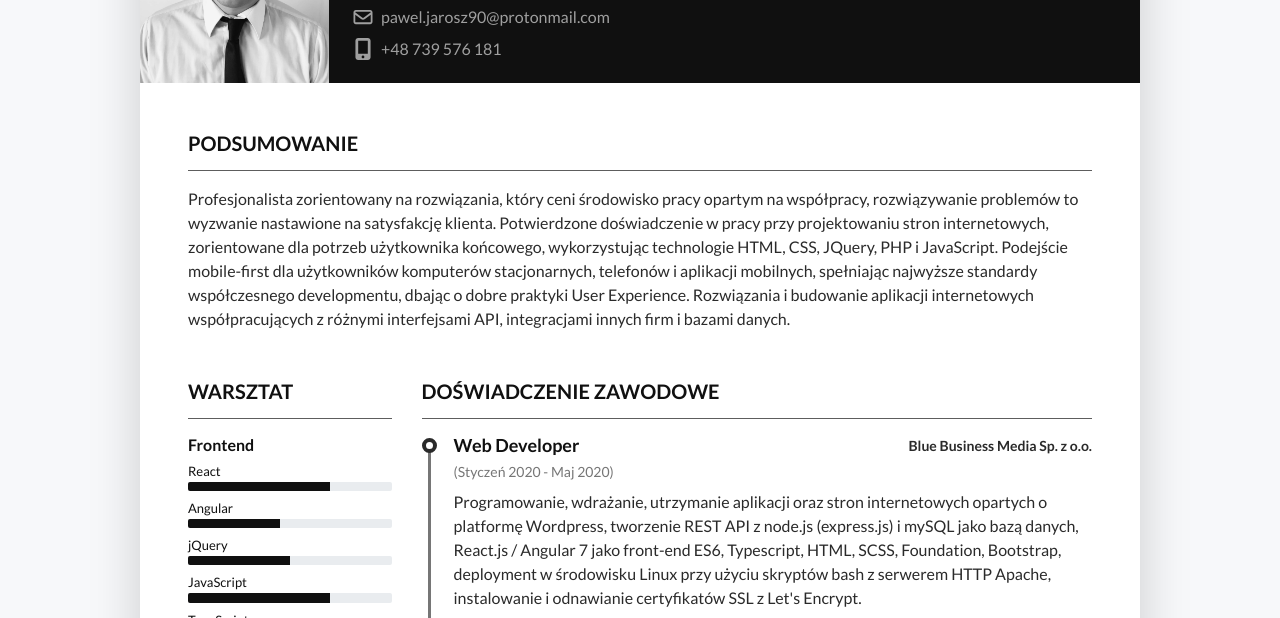
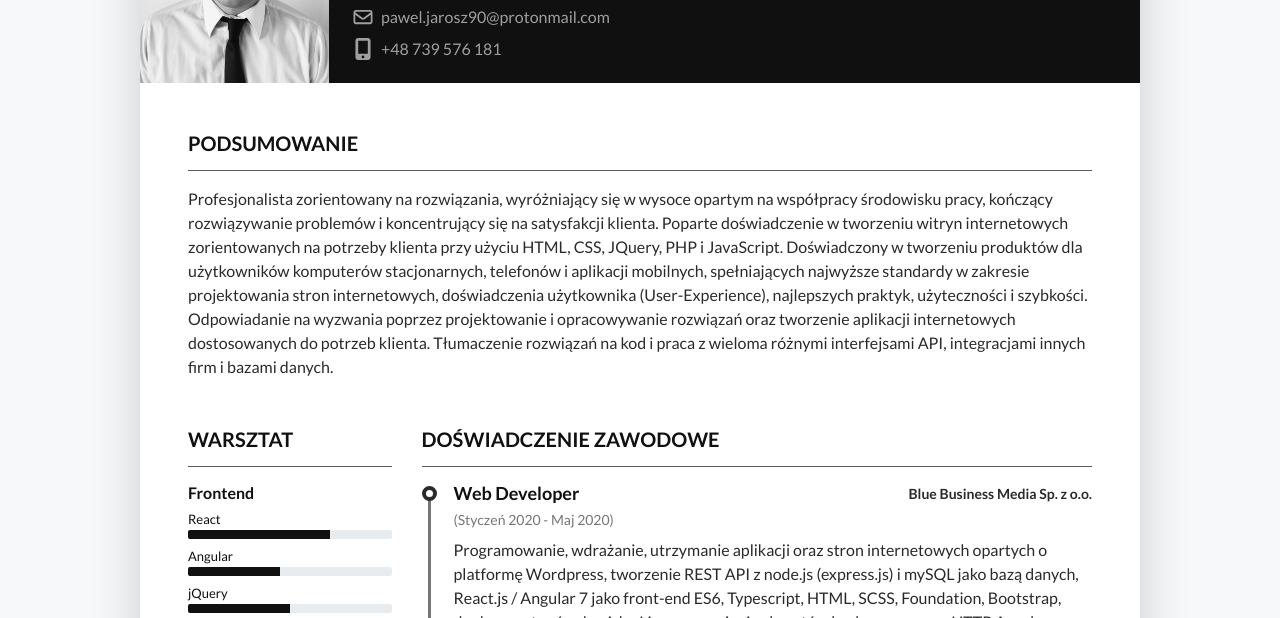
Before and after one commit to Burziszcze/pawel-jarosz-resume.github.io, a website: page pages/index.html in a window 1280 px wide. Shown: the part 167-785 px from the top of the page. Drawn offline with Linux system fonts and the light colour scheme.

Commit message:
polish=lang

```diff
--- a/pages/index.html
+++ b/pages/index.html
@@ -67,10 +67,7 @@
 				<section class="resume-section summary-section mb-5">
 					<h2 class="resume-section-title text-uppercase font-weight-bold pb-3 mb-3">Podsumowanie</h2>
 					<div class="resume-section-content">
-						<p class="mb-0">
-Profesjonalista zorientowany na rozwiązania, który ceni środowisko pracy opartym na współpracy, rozwiązywanie problemów to wyzwanie
-nastawione na satysfakcję klienta. Potwierdzone doświadczenie w pracy przy projektowaniu stron internetowych, zorientowane dla potrzeb użytkownika końcowego, wykorzystując technologie HTML, CSS, JQuery, PHP i JavaScript. Podejście mobile-first dla użytkowników komputerów stacjonarnych, telefonów i aplikacji mobilnych, spełniając najwyższe standardy współczesnego developmentu, dbając o dobre praktyki User Experience. Rozwiązania i budowanie aplikacji internetowych współpracujących z różnymi interfejsami API, integracjami innych firm i bazami danych.
-						</p>
+						<p class="mb-0">Profesjonalista zorientowany na rozwiązania, wyróżniający się w wysoce opartym na współpracy środowisku pracy, kończący rozwiązywanie problemów i koncentrujący się na satysfakcji klienta. Poparte doświadczenie w tworzeniu witryn internetowych zorientowanych na potrzeby klienta przy użyciu HTML, CSS, JQuery, PHP i JavaScript. Doświadczony w tworzeniu produktów dla użytkowników komputerów stacjonarnych, telefonów i aplikacji mobilnych, spełniających najwyższe standardy w zakresie projektowania stron internetowych, doświadczenia użytkownika (User-Experience), najlepszych praktyk, użyteczności i szybkości. Odpowiadanie na wyzwania poprzez projektowanie i opracowywanie rozwiązań oraz tworzenie aplikacji internetowych dostosowanych do potrzeb klienta. Tłumaczenie rozwiązań na kod i praca z wieloma różnymi interfejsami API, integracjami innych firm i bazami danych. </p>
 					</div>
 				</section>
 				<!--//summary-section-->
@@ -252,10 +249,10 @@ nastawione na satysfakcję klienta. Potwierdzone doświadczenie w pracy przy pro
 							<div class="resume-section-content">
 								<ul class="list-unstyled resume-lang-list">
 									<li class="mb-2"><span class="resume-lang-name font-weight-bold">Angielski</span>
-										<small class="text-muted font-weight-normal">(Wyższy średniozaawansowany)</small></li>
+										<small class="text-muted font-weight-normal">Wyższy średniozaawansowany</small></li>
 									<li class="mb-2 align-middle"><span
 											class="resume-lang-name font-weight-bold">Polski</span> <small
-											class="text-muted font-weight-normal">(Ojczysty)</small></li>
+											class="text-muted font-weight-normal">Ojczysty</small></li>
 								</ul>
 							</div>
 						</section>
```
